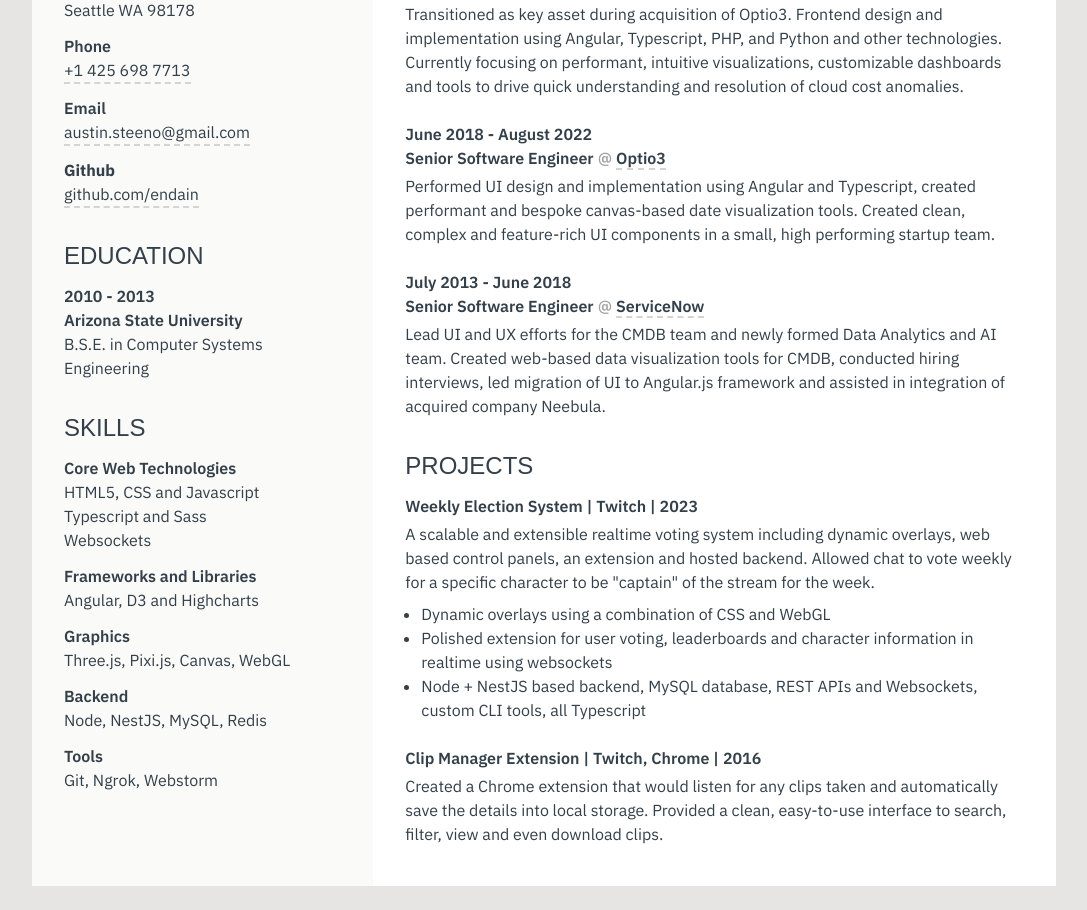
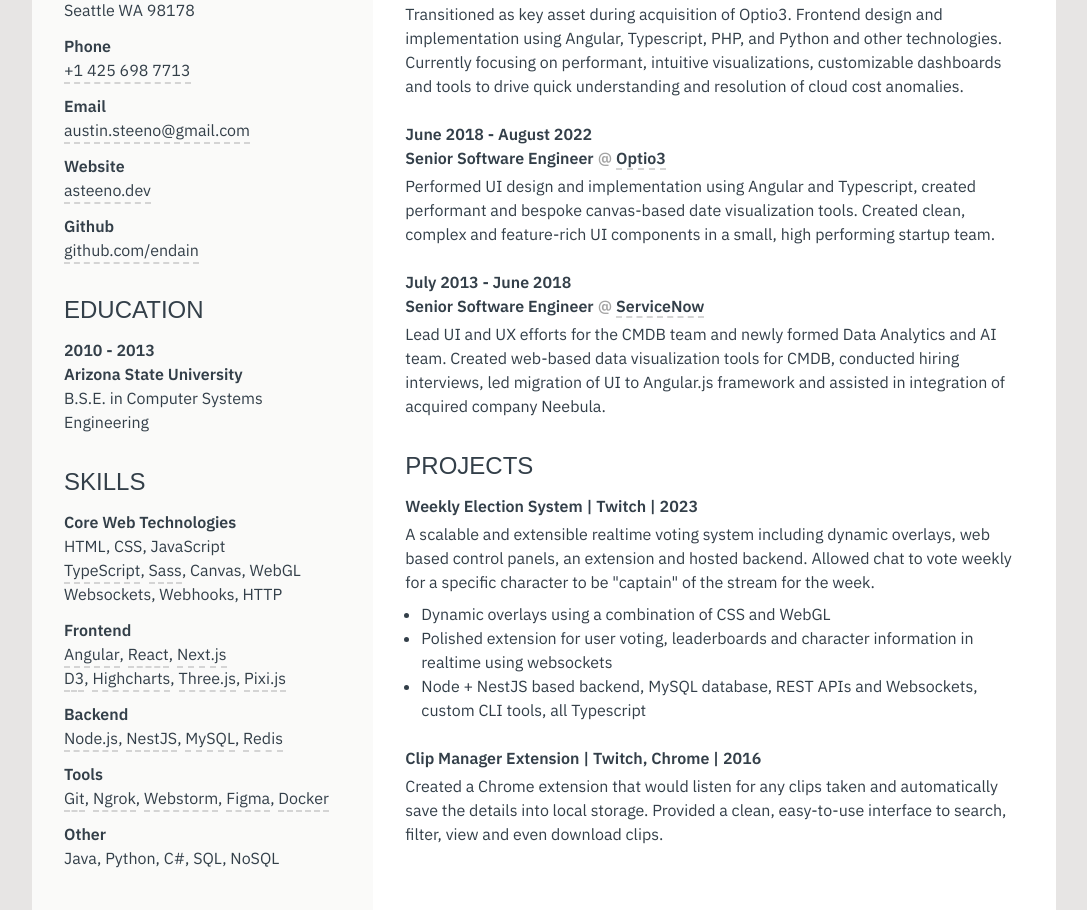
Before and after one commit to Endain/asteeno.dev, a Next.js app: page / in a window 1280 px wide. Shown: the part 326-1236 px from the top of the page, without its empty margins (96-1183 px from the left). Before the commit the page ends 1212 px from the top, so only its background shows below. Built offline with nearby package versions, Linux system fonts and the light colour scheme; a web font is replaced by a local one.

Commit message:
Update skills, componentize skills and links

```diff
--- a/app/page.tsx
+++ b/app/page.tsx
@@ -1,3 +1,6 @@
+import PrintableLink from "@/app/printable-link";
+import SkillSet from "@/app/skill-set";
+
 export default function Page() {
     return (
         <div className="flex flex-col justify-center h-full">
@@ -13,7 +16,7 @@
                 <section className="flex flex-col basis-1/3 bg-stone-50 px-8 py-10">
 
                     <section className="mb-8">
-                        <h3 className="text-2xl font-header uppercase mb-3">Contact</h3>
+                        <h3 className="text-2xl font-header uppercase mb-3">Personals</h3>
 
                         <h4 className="font-semibold">Address</h4>
                         <address className="not-italic">
@@ -22,16 +25,17 @@
                         </address>
 
                         <h4 className="font-semibold">Phone</h4>
-                        <a className="mb-3 inline-block border-b-neutral-300 border-b-2 border-dashed"
-                           href="tel:+14256987713">+1 425 698 7713</a>
+                        <PrintableLink to="tel:+14256987713" className="mb-3">+1 425 698 7713</PrintableLink>
 
                         <h4 className="font-semibold">Email</h4>
-                        <a className="mb-3 inline-block border-b-neutral-300 border-b-2 border-dashed"
-                           href="mailto:austin.steeno@gmail.com">austin.steeno@gmail.com</a>
+                        <PrintableLink to="mailto:austin.steeno@gmail.com"
+                                       className="mb-3">austin.steeno@gmail.com</PrintableLink>
 
-                        <div className="font-extrabold">Github</div>
-                        <a className="inline-block border-b-neutral-300 border-b-2 border-dashed"
-                           href="https://github.com/endain">github.com/endain</a>
+                        <div className="font-semibold">Website</div>
+                        <PrintableLink to="https://asteeno.dev" className="mb-3">asteeno.dev</PrintableLink>
+
+                        <div className="font-semibold">Github</div>
+                        <PrintableLink to="https://github.com/endain">github.com/endain</PrintableLink>
                     </section>
 
                     <section className="mb-8">
@@ -46,21 +50,55 @@
                         <h3 className="text-2xl font-header uppercase mb-3">Skills</h3>
 
                         <h4 className="font-semibold">Core Web Technologies</h4>
-                        <div>HTML5, CSS and Javascript</div>
-                        <div>Typescript and Sass</div>
-                        <div className="mb-3">Websockets</div>
+                        <SkillSet>
+                            <span>HTML</span>
+                            <span>CSS</span>
+                            <span>JavaScript</span>
+                        </SkillSet>
+                        <SkillSet>
+                            <PrintableLink to="https://www.typescriptlang.org/">TypeScript</PrintableLink>
+                            <PrintableLink to="https://sass-lang.com/">Sass</PrintableLink>
+                            <span>Canvas</span>
+                            <span>WebGL</span>
+                        </SkillSet>
+                        <SkillSet className="mb-3">
+                            <span>Websockets</span>
+                            <span>Webhooks</span>
+                            <span>HTTP</span>
+                        </SkillSet>
 
-                        <h4 className="font-semibold">Frameworks and Libraries</h4>
-                        <div className="mb-3">Angular, D3 and Highcharts</div>
-
-                        <h4 className="font-semibold">Graphics</h4>
-                        <div className="mb-3">Three.js, Pixi.js, Canvas, WebGL</div>
+                        <h4 className="font-semibold">Frontend</h4>
+                        <SkillSet>
+                            <PrintableLink to="https://angular.dev/">Angular</PrintableLink>
+                            <PrintableLink to="https://react.dev/">React</PrintableLink>
+                            <PrintableLink to="https://nextjs.org/">Next.js</PrintableLink>
+                        </SkillSet>
+                        <SkillSet className="mb-3">
+                            <PrintableLink to="https://d3js.org/">D3</PrintableLink>
+                            <PrintableLink to="https://www.highcharts.com/">Highcharts</PrintableLink>
+                            <PrintableLink to="https://threejs.org/">Three.js</PrintableLink>
+                            <PrintableLink to="https://pixijs.com/">Pixi.js</PrintableLink>
+                        </SkillSet>
 
                         <h4 className="font-semibold">Backend</h4>
-                        <div className="mb-3">Node, NestJS, MySQL, Redis</div>
+                        <SkillSet className="mb-3">
+                            <PrintableLink to="https://nodejs.org/en">Node.js</PrintableLink>
+                            <PrintableLink to="https://nestjs.com/">NestJS</PrintableLink>
+                            <PrintableLink to="https://www.mysql.com/">MySQL</PrintableLink>
+                            <PrintableLink to="https://redis.io/">Redis</PrintableLink>
+                        </SkillSet>
 
                         <h4 className="font-semibold">Tools</h4>
-                        <div>Git, Ngrok, Webstorm</div>
+                        <SkillSet className="mb-3">
+                            <PrintableLink to="https://git-scm.com/">Git</PrintableLink>
+                            <PrintableLink to="https://ngrok.com/">Ngrok</PrintableLink>
+                            <PrintableLink to="https://www.jetbrains.com/webstorm/">Webstorm</PrintableLink>
+                            <PrintableLink to="https://www.figma.com/">Figma</PrintableLink>
+                            <PrintableLink to="https://www.docker.com/">Docker</PrintableLink>
+                        </SkillSet>
+
+                        <h4 className="font-semibold">Other</h4>
+                        <div>Java, Python, C#, SQL, NoSQL</div>
                     </section>
 
                 </section>
--- /dev/null
+++ b/app/printable-link.tsx
@@ -0,0 +1,18 @@
+'use client'
+
+interface LinkProps {
+    to: string,
+    className?: string,
+    children: React.ReactNode
+}
+
+export default function PrintableLink({to, className, children}: LinkProps) {
+    return (
+        <span className={`${className} inline-block`}>
+            <a className="inline-block screen:border-b-neutral-300 screen:border-b-2 screen:border-dashed screen:-mb-[2px]"
+               href={to}>
+                {children}
+            </a>
+        </span>
+    )
+}
--- /dev/null
+++ b/app/skill-set.tsx
@@ -0,0 +1,24 @@
+'use client'
+
+import React, {Children} from "react";
+import {className} from "postcss-selector-parser";
+
+interface SkillSetProps {
+    className?: string,
+    children: React.ReactNode
+}
+
+export default function SkillSet({className, children}: SkillSetProps) {
+    const childrenArray = Children.toArray(children);
+    const seperatedChildren = childrenArray.flatMap((child, index, array) => {
+        if (index === array.length - 1) {
+            return [child];
+        } else {
+            return [child, ", "];
+        }
+    });
+
+    return (
+        <div className={className}>{seperatedChildren}</div>
+    );
+}
```
